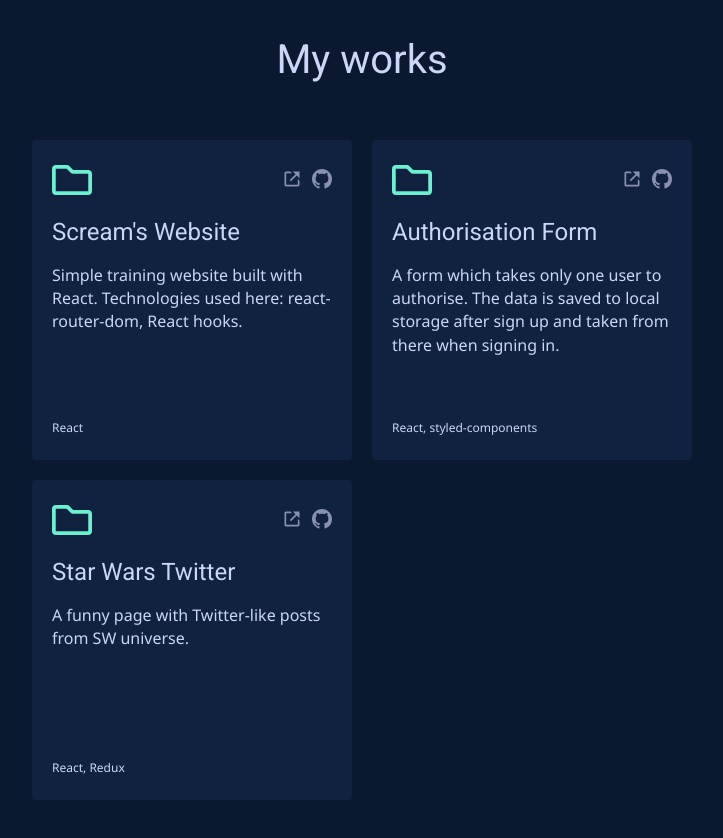
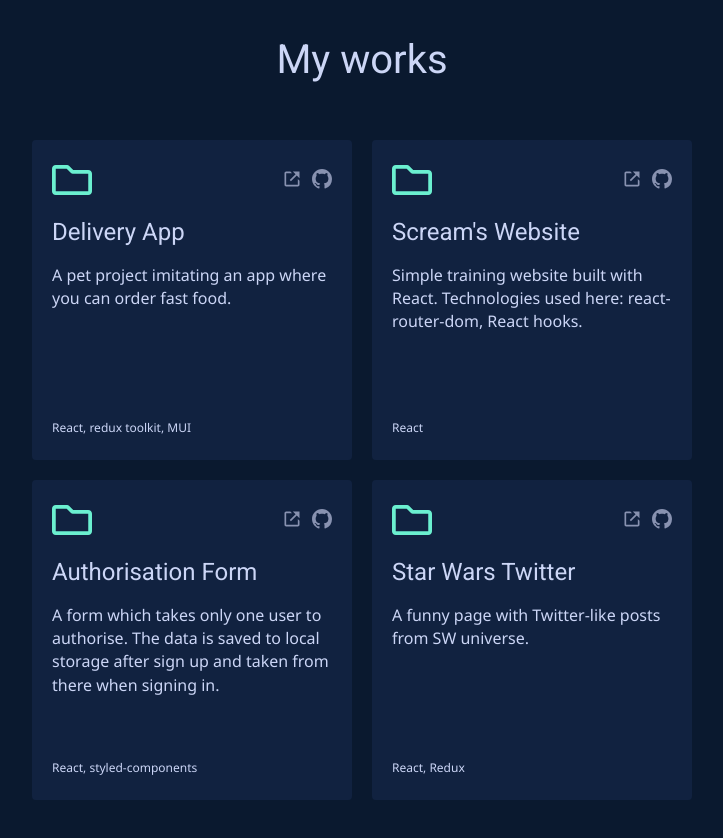
Before and after one commit to IgorLuzhnyi/iluzhnyi-portfolio, a React (Create React App) app: page / in a window 1280 px wide. Shown: the part 860-1698 px from the top of the page, without its empty margins (278-1001 px from the left). Built offline with nearby package versions, Linux system fonts and the light colour scheme.

Commit message:
added the new project

```diff
--- a/src/constants/data.js
+++ b/src/constants/data.js
@@ -1,16 +1,24 @@
 export const projects = [
   {
+    title: "Delivery App",
+    ghLink: "https://github.com/IgorLuzhnyi/delivery-app",
+    website: "https://igorluzhnyi.github.io/delivery-app/",
+    description:
+      "A pet project imitating an app where you can order fast food.",
+    techs: "React, redux toolkit, MUI",
+  },
+  {
     title: "Scream's Website",
-    ghLink: "https://github.com/IgorLuzhnyi/react-scary-website/tree/main",
-    website: "https://igorluzhnyi.github.io/react-scary-website/#/",
+    ghLink: "https://github.com/IgorLuzhnyi/react-scary-website/",
+    website: "https://igorluzhnyi.github.io/react-scary-website/",
     description:
       "Simple training website built with React. Technologies used here: react-router-dom, React hooks.",
     techs: "React",
   },
   {
     title: "Authorisation Form",
-    ghLink: "https://github.com/IgorLuzhnyi/styled-components-form/tree/main",
-    website: "https://igorluzhnyi.github.io/styled-components-form/#/",
+    ghLink: "https://github.com/IgorLuzhnyi/styled-components-form/",
+    website: "https://igorluzhnyi.github.io/styled-components-form/",
     description:
       "A form which takes only one user to authorise. The data is saved to local storage after sign up and taken from there when signing in.",
     techs: "React, styled-components",
```
